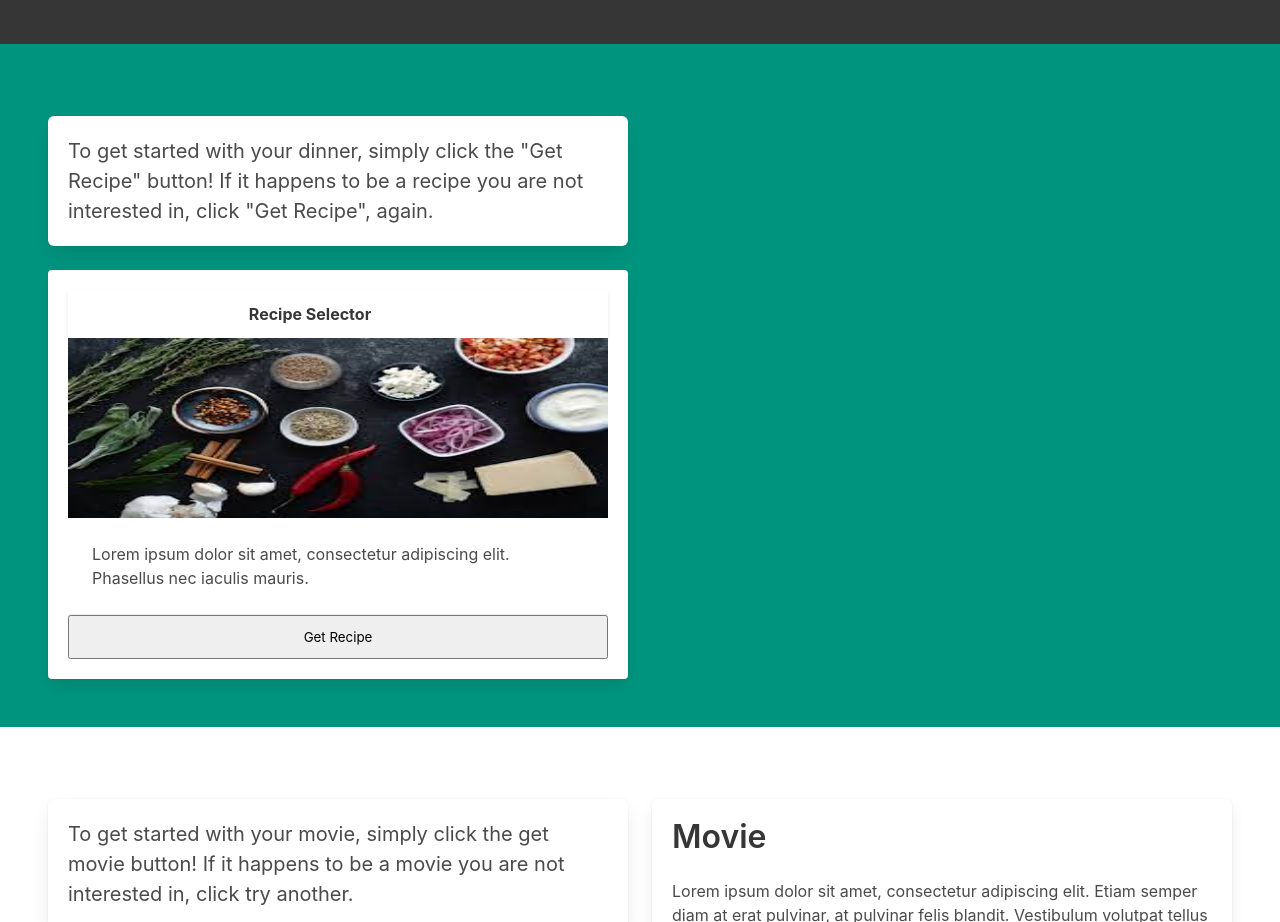
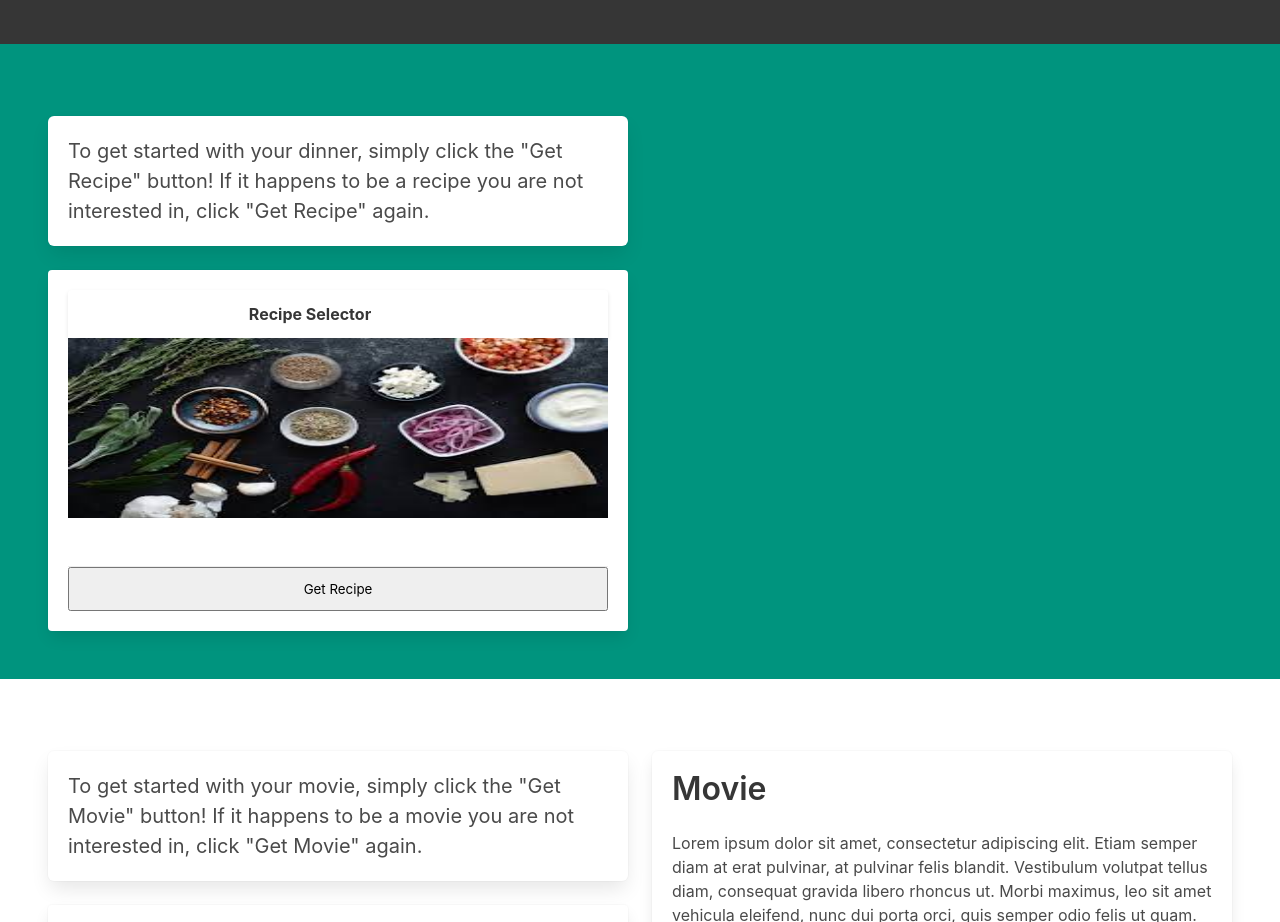
Before and after one commit to pgamboa322/project1, a plain HTML site: page index.html in a window 1280 px wide. Shown: the part 1160-2082 px from the top of the page. Drawn offline with nearby package versions, Linux system fonts and the light colour scheme.

Commit message:
windows error

```diff
--- a/index.html
+++ b/index.html
@@ -8,7 +8,7 @@
 
     <link rel="stylesheet" href="https://cdn.jsdelivr.net/npm/bulma@0.9.3/css/bulma.min.css">
     <link rel="stylesheet" src ="assets/css/style.css">
-    <link rel="icon" type="image/x-icon" href="./assets/images/dinner:movie.png">
+    <link rel="icon" type="image/x-icon" href="./assets/images/dinner-movie.png">
 </head>
 <body>
     <header>
@@ -56,7 +56,7 @@
             <div class="tile is-6 is-vertical is-parent">
               <div class="tile is-child box is-size-5">
                 <p>To get started with your dinner, simply click the "Get Recipe" button! If it happens to be
-                    a recipe you are not interested in, click "Get Recipe", again.</p>
+                    a recipe you are not interested in, click "Get Recipe" again.</p>
               </div>
         <!-- recipe selector-->
         <div class="tile is-child box card">
@@ -77,8 +77,6 @@
               </div>
             <div class="card-content">
               <div class="content">
-                Lorem ipsum dolor sit amet, consectetur adipiscing elit. Phasellus nec iaculis mauris.
-                <br>
               </div>
             </div>
             <footer class="card-footer">
@@ -99,8 +97,8 @@
         <div class="tile is-ancestor">
             <div class="tile is-6 is-vertical is-parent">
               <div class="tile is-child box is-size-5">
-                <p>To get started with your movie, simply click the get movie button! If it happens to be
-                    a movie you are not interested in, click try another.</p>
+                <p>To get started with your movie, simply click the "Get Movie" button! If it happens to be
+                    a movie you are not interested in, click "Get Movie" again.</p>
               </div>
               <div class="tile is-child box card">
                 <header class="card-header">
```
Also changed, not shown: assets/images/Screen Shot 2022-05-08 at 8.17.51 PM.png (added), assets/images/dinner-movie.png (renamed from assets/images/dinner:movie.png), 2 other files.
